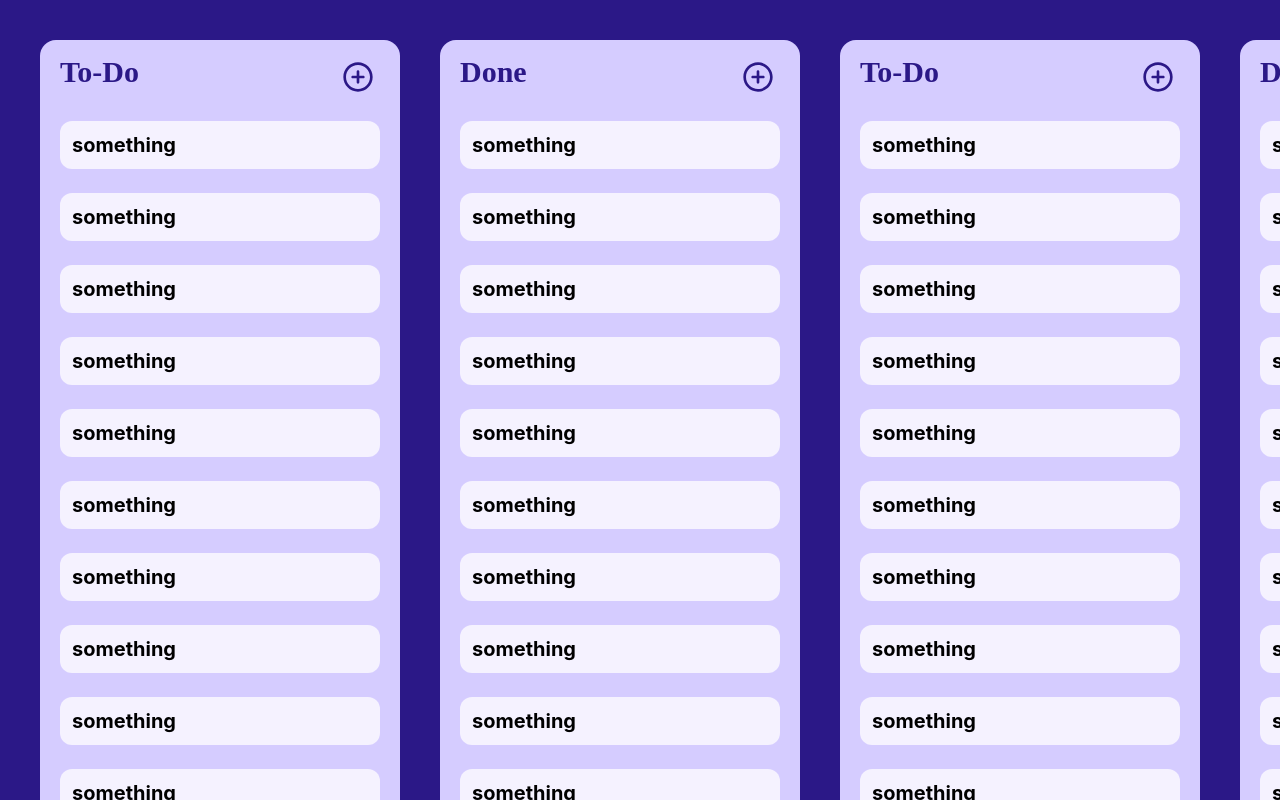
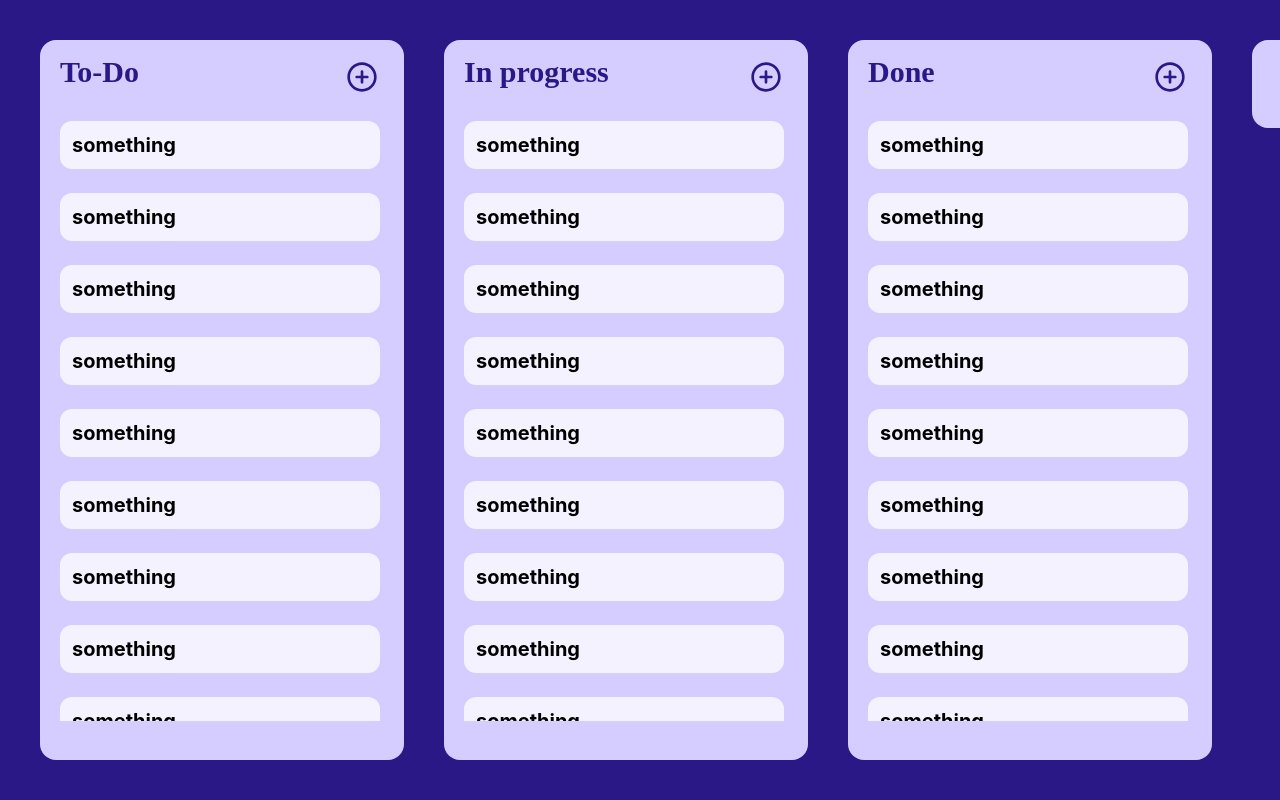
Before and after one commit to MgKraynova/kanban-board, a React (Create React App) app: page / in a window 1280 px wide. Built offline with nearby package versions, Linux system fonts and the light colour scheme.

Commit message:
add custom scroll to board and tasks

```diff
--- a/src/components/board/board.component.tsx
+++ b/src/components/board/board.component.tsx
@@ -6,8 +6,7 @@ export const Board = () => {
   return (
     <div data-testid="board" className="board">
       <Section title="To-Do" />
-      <Section title="Done" />
-      <Section title="To-Do" />
+      <Section title="In progress" />
       <Section title="Done" />
       <AddNewSection />
     </div>
--- a/src/components/board/styles.css
+++ b/src/components/board/styles.css
@@ -9,3 +9,19 @@
   gap: 40px;
   overflow-y: auto;
 }
+
+.board::-webkit-scrollbar {
+  width: 12px;
+}
+
+.board::-webkit-scrollbar-track {
+  border-radius: 8px;
+  background-color: #e7e7e7;
+  border: 1px solid #cacaca;
+  box-shadow: inset 0 0 6px rgba(0, 0, 0, .3);
+}
+
+.board::-webkit-scrollbar-thumb {
+  border-radius: 8px;
+  background-color: #a3a1a1;
+}
--- a/src/components/section/section.component.tsx
+++ b/src/components/section/section.component.tsx
@@ -13,6 +13,7 @@ export const Section = ({ title }: TProps) => {
         <h2 className="title">{title}</h2>
         <PlusButton />
       </div>
+      <div className="tasks">
         <Task title="something" />
         <Task title="something" />
         <Task title="something" />
@@ -26,5 +27,6 @@ export const Section = ({ title }: TProps) => {
         <Task title="something" />
         <Task title="something" />
       </div>
+    </div>
   );
 };
--- a/src/components/section/styles.css
+++ b/src/components/section/styles.css
@@ -1,13 +1,12 @@
 .section {
   background: #d5ccff;
   border-radius: 16px;
-  width: 360px;
+  width: 378px;
   padding: 20px;
   box-sizing: border-box;
   display: flex;
   flex-direction: column;
   gap: 24px;
-  height: max-content;
 }
 
 .title {
@@ -25,3 +24,29 @@
   flex-direction: row;
   justify-content: space-between;
 }
+
+.tasks {
+  box-sizing: border-box;
+  display: flex;
+  flex-direction: column;
+  gap: 24px;
+  height: 600px;
+  overflow-y: auto;
+  padding-right: 4px;
+}
+
+.tasks::-webkit-scrollbar {
+  width: 12px;
+}
+
+.tasks::-webkit-scrollbar-track {
+  border-radius: 8px;
+  background-color: #e7e7e7;
+  border: 1px solid #cacaca;
+  box-shadow: inset 0 0 6px rgba(0, 0, 0, .3);
+}
+
+.tasks::-webkit-scrollbar-thumb {
+  border-radius: 8px;
+  background-color: #a3a1a1;
+}
```
Lines whose indentation alone changed are shown as unchanged.
